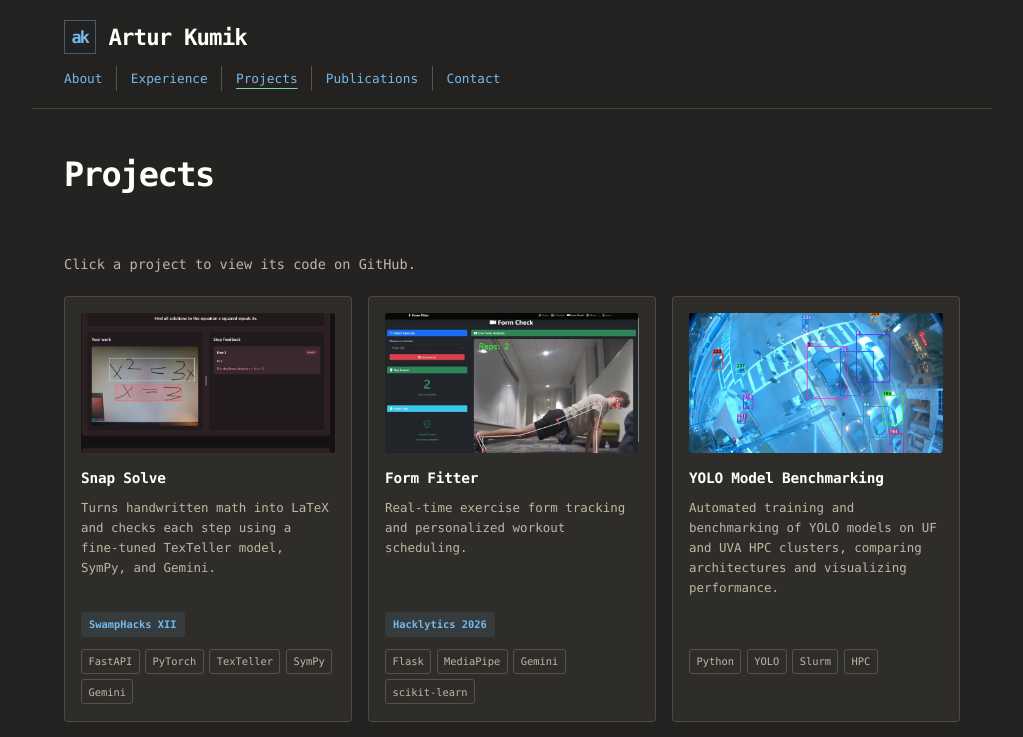
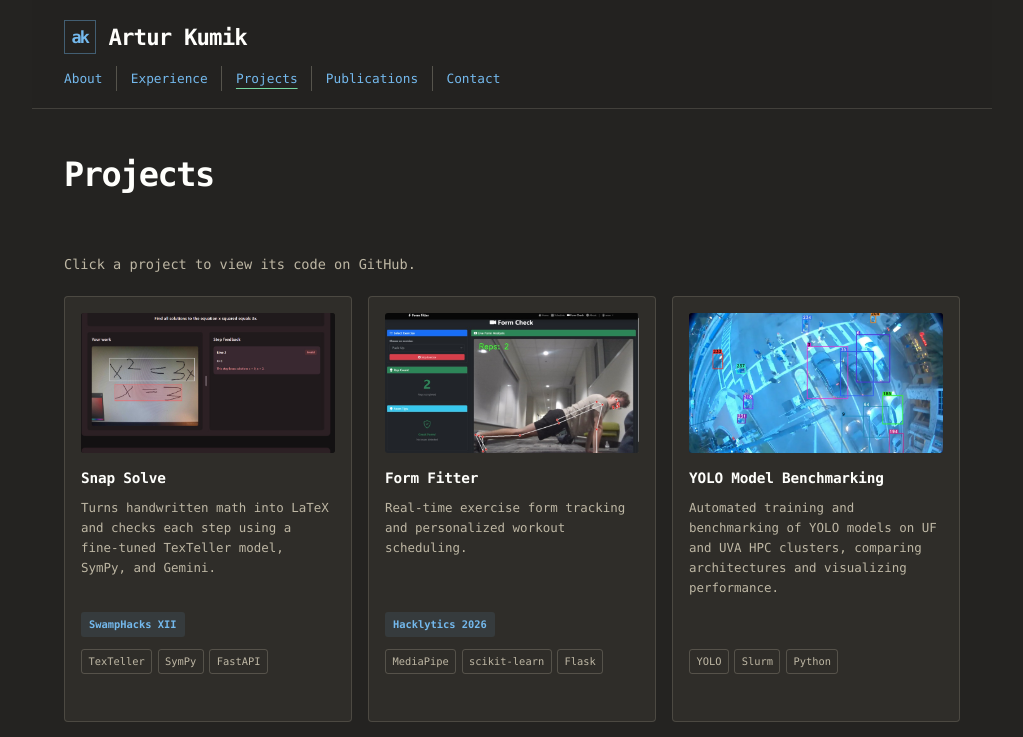
Before and after one commit to artkumik/website, a React (Vite) app: page /projects in a window 1280 px wide. Shown: the top 737 px of the page, without its empty margins (128-1151 px from the left). Built offline with nearby package versions, Linux system fonts and the light colour scheme.

Commit message:
Limit project technology tags to three relevant tools

```diff
--- a/src/pages/Projects.jsx
+++ b/src/pages/Projects.jsx
@@ -7,7 +7,7 @@ function Projects() {
       id: 7,
       title: 'Snap Solve',
       description: 'Turns handwritten math into LaTeX and checks each step using a fine-tuned TexTeller model, SymPy, and Gemini.',
-      technologies: ['FastAPI', 'PyTorch', 'TexTeller', 'SymPy', 'Gemini'],
+      technologies: ['TexTeller', 'SymPy', 'FastAPI'],
       timeline: 'Hackathon',
       type: 'AI / Education',
       image: ProjectImages.snapSolve,
@@ -20,7 +20,7 @@ function Projects() {
       id: 6,
       title: 'Form Fitter',
       description: 'Real-time exercise form tracking and personalized workout scheduling.',
-      technologies: ['Flask', 'MediaPipe', 'Gemini', 'scikit-learn'],
+      technologies: ['MediaPipe', 'scikit-learn', 'Flask'],
       timeline: '2026',
       type: 'AI / Fitness',
       image: ProjectImages.formFitter,
@@ -33,7 +33,7 @@ function Projects() {
       id: 1,
       title: 'YOLO Model Benchmarking',
       description: 'Automated training and benchmarking of YOLO models on UF and UVA HPC clusters, comparing architectures and visualizing performance.',
-      technologies: ['Python', 'YOLO', 'Slurm', 'HPC'],
+      technologies: ['YOLO', 'Slurm', 'Python'],
       timeline: 'Jan 2025 - Present',
       type: 'Research',
       image: ProjectImages.yoloDetection,
@@ -69,7 +69,7 @@ function Projects() {
       id: 8,
       title: 'Bill-y the Investo-Gator',
       description: 'Analyzes spending from bank CSVs and answers budgeting questions with AI chat and spoken responses.',
-      technologies: ['Python', 'Flask', 'Gemini', 'ElevenLabs', 'JavaScript'],
+      technologies: ['Flask', 'Gemini', 'ElevenLabs'],
       timeline: 'Jan 2026',
       type: 'AI / Finance',
       image: ProjectImages.billY,
```
